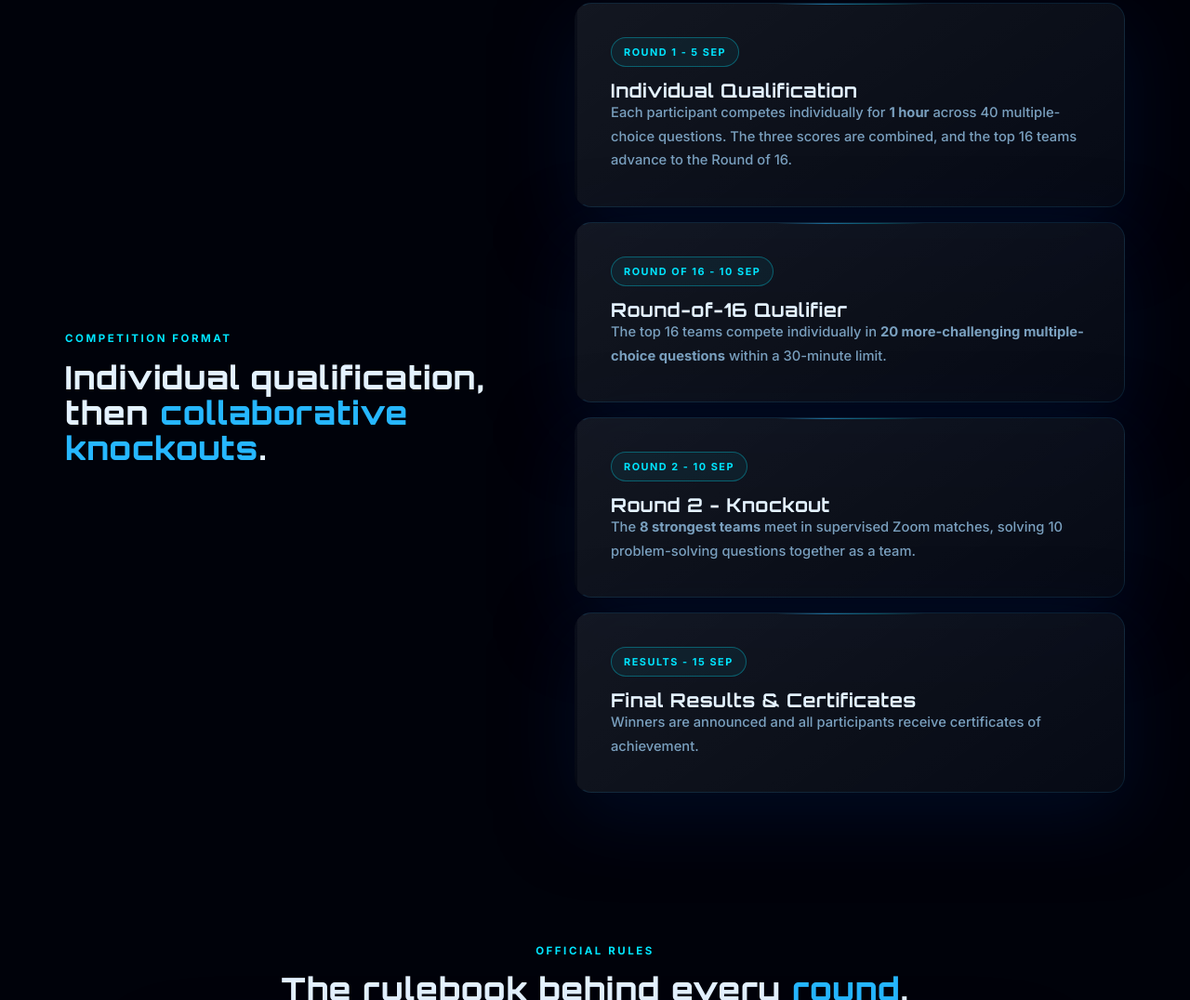
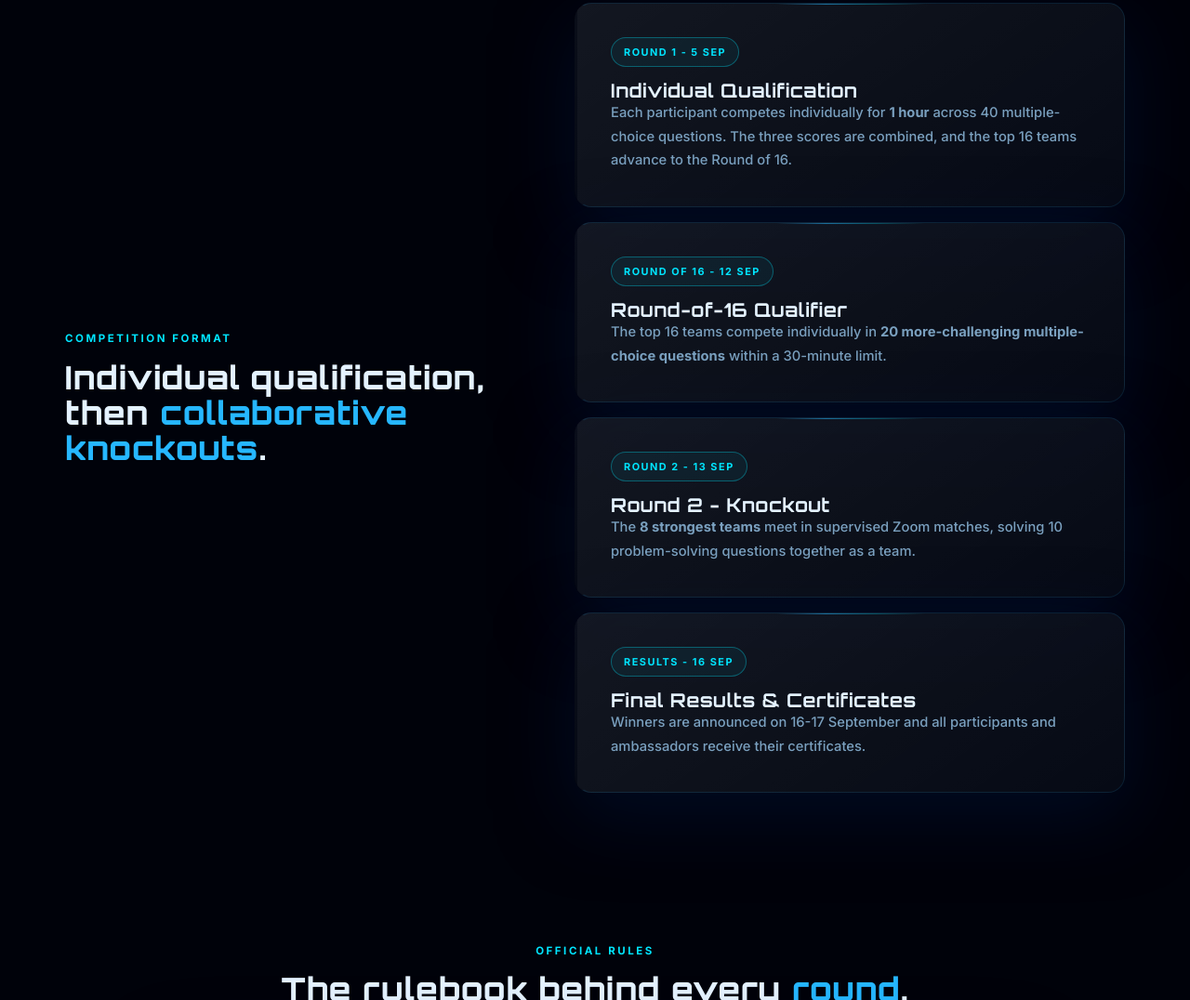
Before and after one commit to youse7abib/gaac-astro, a plain HTML site: page index.html in a window 1280 px wide. Shown: the part 1100-2176 px from the top of the page at 93% size. Drawn offline with Linux system fonts and the light colour scheme.

Commit message:
Update Round 2 and results dates on timeline and home

```diff
--- a/index.html
+++ b/index.html
@@ -131,7 +131,7 @@
             </p>
           </article>
           <article class="tile">
-            <span class="chip">Round of 16 - 10 Sep</span>
+            <span class="chip">Round of 16 - 12 Sep</span>
             <h3>Round-of-16 Qualifier</h3>
             <p>
               The top 16 teams compete individually in <strong>20 more-challenging multiple-choice
@@ -139,7 +139,7 @@
             </p>
           </article>
           <article class="tile">
-            <span class="chip">Round 2 - 10 Sep</span>
+            <span class="chip">Round 2 - 13 Sep</span>
             <h3>Round 2 - Knockout</h3>
             <p>
               The <strong>8 strongest teams</strong> meet in supervised Zoom matches, solving
@@ -147,10 +147,11 @@
             </p>
           </article>
           <article class="tile">
-            <span class="chip">Results - 15 Sep</span>
+            <span class="chip">Results - 16 Sep</span>
             <h3>Final Results &amp; Certificates</h3>
             <p>
-              Winners are announced and all participants receive certificates of achievement.
+              Winners are announced on 16-17 September and all participants and ambassadors
+              receive their certificates.
             </p>
           </article>
         </div>
```
Also changed, not shown: timeline.html (+5 -5 lines).
